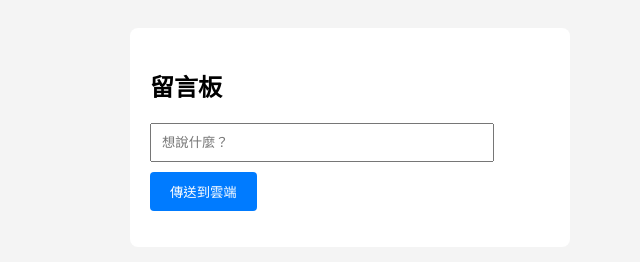
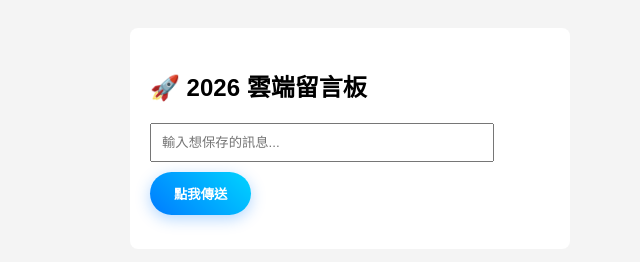
Before and after one commit to polya1985/2026, a plain HTML site: page index.html in a window 1280 px wide. Shown: the whole page, without its empty margins (290-930 px from the left). Drawn offline with Linux system fonts and the light colour scheme.

Commit message:
Update index.html

```diff
--- a/index.html
+++ b/index.html
@@ -11,12 +11,29 @@
     </style>
 </head>
 <body>
+    <style>
+        /* 這裡稍微美化一下按鈕 */
+        button {
+            background: linear-gradient(45deg, #007bff, #00d4ff);
+            border: none;
+            padding: 12px 24px;
+            color: white;
+            font-weight: bold;
+            border-radius: 50px;
+            box-shadow: 0 4px 15px rgba(0, 123, 255, 0.3);
+            transition: 0.3s;
+        }
+        button:hover {
+            transform: translateY(-2px);
+            box-shadow: 0 6px 20px rgba(0, 123, 255, 0.4);
+        }
+    </style>
 
     <div class="box">
-        <h2>留言板</h2>
-        <input type="text" id="msgInput" placeholder="想說什麼？">
-        <button onclick="sendData()">傳送到雲端</button>
-        <p id="status"></p>
+        <h2>🚀 2026 雲端留言板</h2>
+        <input type="text" id="msgInput" placeholder="輸入想保存的訊息...">
+        <button onclick="sendData()">點我傳送</button>
+        <p id="status" style="color: #666; font-size: 14px;"></p>
     </div>
 
     <script type="module">
```
